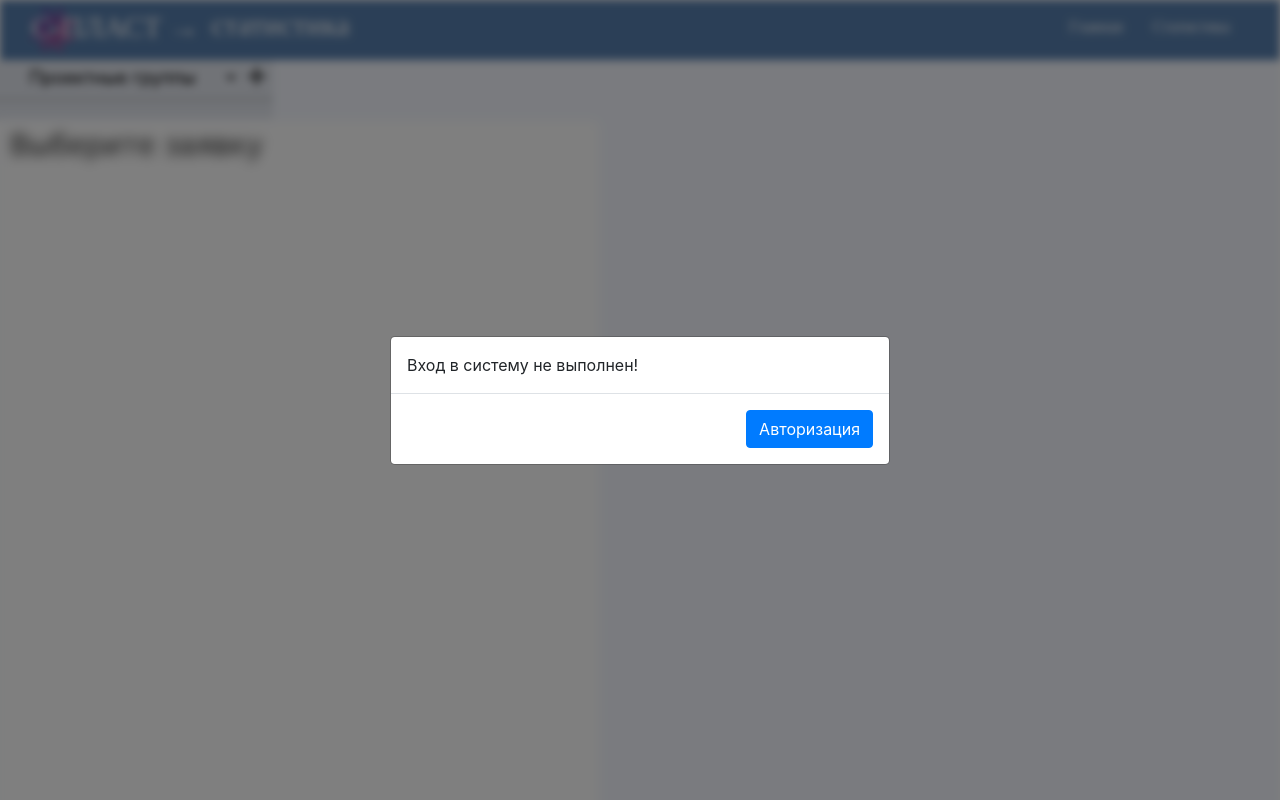
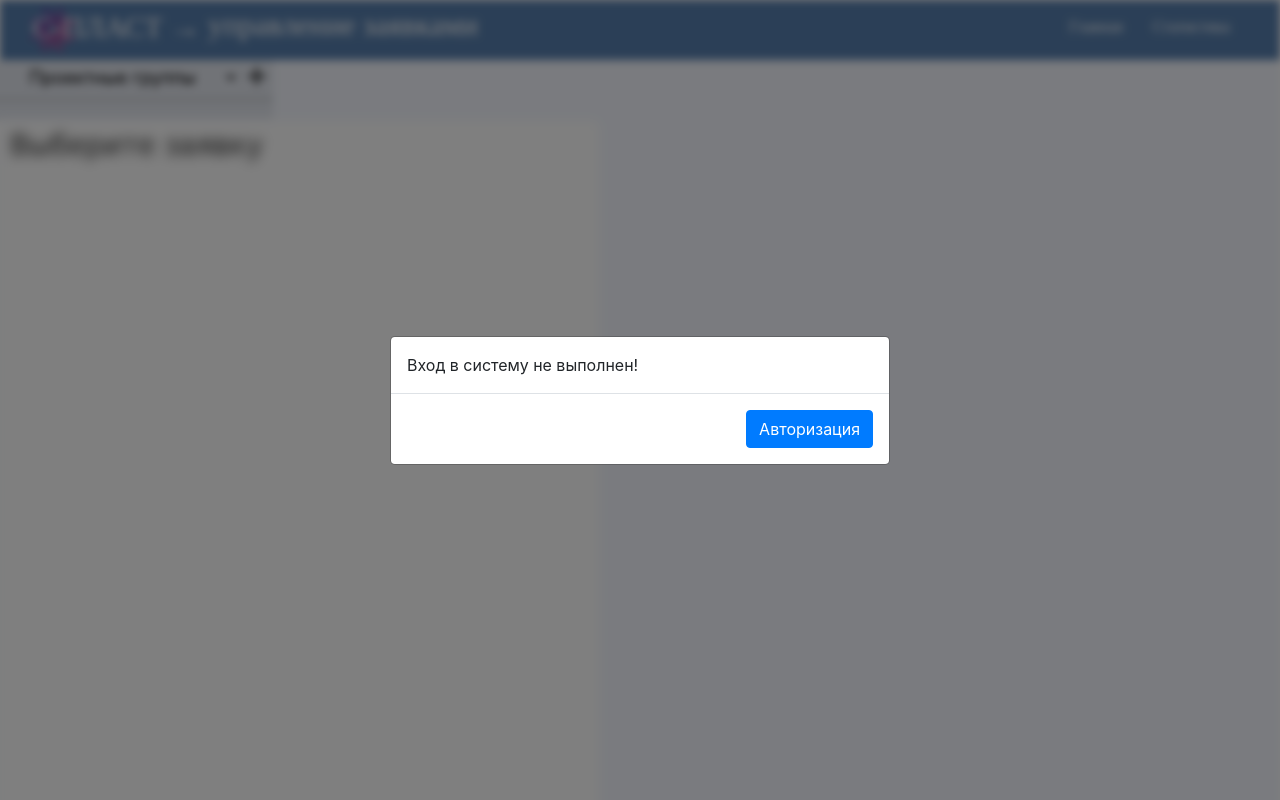
Before and after one commit to sStresss/wellco_web, a Django app: page /structure/ in a window 1280 px wide. Run offline with Django 3.2, Linux system fonts and the light colour scheme; data that the repository does not hold is empty; parts of the project's set-up code (start-up, migrations or seed data) failed here and were passed over; some libraries are stand-ins or nearby versions.

Commit message:
structure header fix

```diff
--- a/blog/templates/blog/structure.html
+++ b/blog/templates/blog/structure.html
@@ -19,19 +19,19 @@
                     <div class="col-sm-1" style="max-height: 60px ;vertical-align: center; margin-left: -15px">
                         <img src="{% static '/image/sinaps_.png' %}" alt="" class="wow animate__animated animate__rotateIn" style="visibility: visible; animation-duration: 5s;height: 45px; margin-top: 7px">
                     </div>
-                    <div class="col-sm-5" style="max-height: 60px; margin-left: -98px">
+                    <div class="col-sm-8" style="max-height: 60px; margin-left: -98px">
                         <a class="head_title" style=" cursor: pointer; margin-left: 10px; margin-top: 5px;" onclick="backMain()">
-                            <div class="row" style="cursor: pointer;width: 400px" onclick="backMain()">
-                              <div class="col-sm-6" style="">
+                            <div class="row" style="cursor: pointer;width: 800px" onclick="backMain()">
+                                <div class="column" style="margin-left: 16px">
                                    <h1 style="max-height: 40px; margin-top: 10px">
                                         <a style="margin-left: -25px; font-family: Aeroport;height: 20px; max-height: 20px; font-size: 30px;">
                                             С-ПЛАСТ →
                                         </a>
                                     </h1>
                                 </div>
-                                <div class="col-sm-5">
-                                    <h1 style="max-height: 40px; margin-top: 8px; margin-left: -35px">
-                                        <a style="margin-left: 0px; font-family: Aeroport;height: 20px; max-height: 20px; font-size: 30px;"> статистика</a>
+                                <div class="column" style="">
+                                    <h1 style="max-height: 40px; margin-top: 8px; margin-left: 8px">
+                                        <a style="margin-left: 0px; font-family: Aeroport;height: 20px; max-height: 20px; font-size: 30px;"> управление заявками</a>
                                     </h1>
                                 </div>
                             </div>
```
